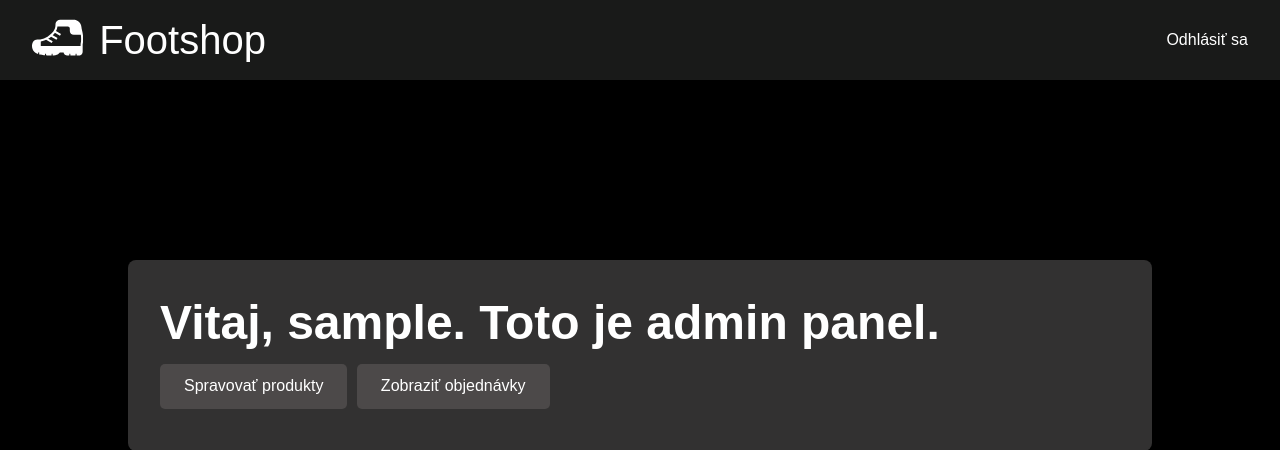
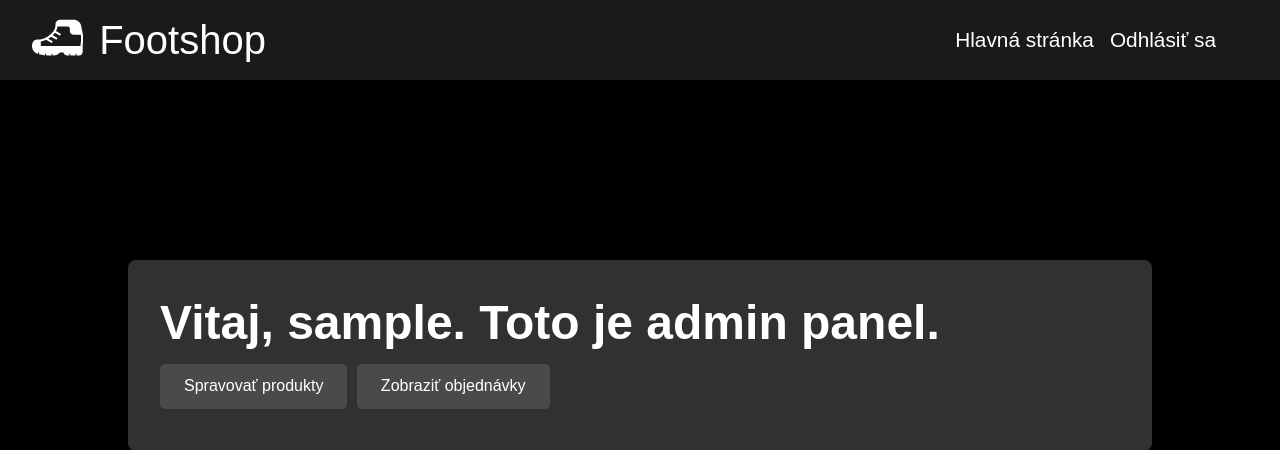
Before and after one commit to Patrik49/soc-stranka, a PHP site: page /admin.php in a window 1280 px wide. Shown: the top 450 px of the page. Run offline with PHP 8.4, Linux system fonts and the light colour scheme; the visitor is signed in with stand-in values (Sample User, id 1); some web fonts are replaced.

Commit message:
admin header fix style

```diff
--- a/add_product.php
+++ b/add_product.php
@@ -90,8 +90,8 @@ if($_SERVER["REQUEST_METHOD"] == "POST"){
             </a>
             <a href="index.php" class="logo_text">Footshop</a>
         </div>
-        <div class="header_nav">
-            <a href="manage_products.php" class="nav_item">Spravovať produkty</a>
+        <div class="header_login">
+            <a href="admin.php" class="nav_item">Admin Dashboard</a>
             <a href="logout.php" class="nav_item">Odhlásiť sa</a>
         </div>
     </header>
--- a/admin.php
+++ b/admin.php
@@ -25,7 +25,8 @@ if(!isset($_SESSION["loggedin"]) || $_SESSION["loggedin"] !== true || !isset($_S
             </a>
             <a href="index.php" class="logo_text">Footshop</a>
         </div>
-        <div class="header_nav">
+        <div class="header_login">
+            <a href="index.php" class="nav_item">Hlavná stránka</a>
             <a href="logout.php" class="nav_item">Odhlásiť sa</a>
         </div>
     </header>
--- a/edit_product.php
+++ b/edit_product.php
@@ -119,8 +119,8 @@ if($_SERVER["REQUEST_METHOD"] == "POST"){
             </a>
             <a href="index.php" class="logo_text">Footshop</a>
         </div>
-        <div class="header_nav">
-            <a href="manage_products.php" class="nav_item">Spravovať produkty</a>
+        <div class="header_login">
+            <a href="admin.php" class="nav_item">Admin Dashboard</a>
             <a href="logout.php" class="nav_item">Odhlásiť sa</a>
         </div>
     </header>
--- a/manage_products.php
+++ b/manage_products.php
@@ -46,7 +46,7 @@ mysqli_close($link);
             </a>
             <a href="index.php" class="logo_text">Footshop</a>
         </div>
-        <div class="header_nav">
+        <div class="header_login">
             <a href="admin.php" class="nav_item">Admin Dashboard</a>
             <a href="logout.php" class="nav_item">Odhlásiť sa</a>
         </div>
--- a/view_orders.php
+++ b/view_orders.php
@@ -56,7 +56,7 @@ mysqli_close($link);
             </a>
             <a href="index.php" class="logo_text">Footshop</a>
         </div>
-        <div class="header_nav">
+        <div class="header_login">
             <a href="admin.php" class="nav_item">Admin Dashboard</a>
             <a href="logout.php" class="nav_item">Odhlásiť sa</a>
         </div>
```
